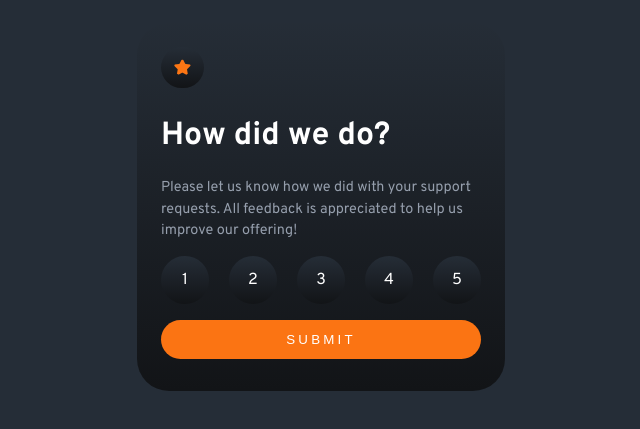
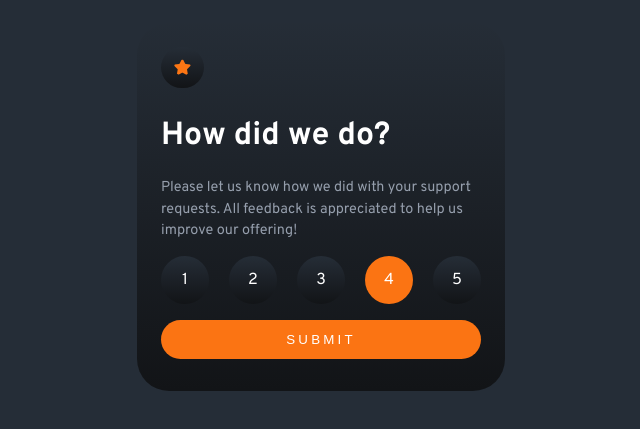
Before and after one commit to emersonvisuals/react-interactive-pricing-componet, a React (Create React App) app: page / in a window 1280 px wide. Shown: the part 201-630 px from the top of the page, without its empty margins (327-967 px from the left). Built offline with nearby package versions, Linux system fonts and the light colour scheme.

Commit message:
usestate working but how to manipulate components from app.js

```diff
--- a/src/App.js
+++ b/src/App.js
@@ -2,14 +2,24 @@ import "./styles/app.scss";
 import Navbar from "./components/Navbar";
 import Contents from "./components/Contents";
 import Rating from "./components/Rating";
+import Thankyou from "./components/Thankyou";
+import { useState } from "react";
 
 function App() {
+    const [showThankYouPage, setThankYouPage] = useState(true);
+
     return (
         <div className="App">
             <div className="container">
-                <Navbar />
-                <Contents />
-                <Rating />
+                {showThankYouPage ? (
+                    <div>
+                        <Navbar />
+                        <Contents />
+                        <Rating />
+                    </div>
+                ) : (
+                    <Thankyou />
+                )}
             </div>
         </div>
     );
--- a/src/components/Rating.js
+++ b/src/components/Rating.jsx
@@ -5,9 +5,13 @@ const Rating = () => {
         oneStar: false,
         twoStars: false,
         threeStars: false,
-        fourStars: false,
+        fourStars: true,
         fiveStars: false,
     });
+
+    // const handleThankYou = () => {
+    //     setThankYouPage(false);
+    // };
 
     return (
         <div className="ratingContainer">
```
Also changed, not shown: src/components/Contents.jsx (renamed from src/components/Contents.js), src/components/Navbar.jsx (renamed from src/components/Navbar.js), src/components/Thankyou.jsx (renamed from src/components/Thankyou.js).
